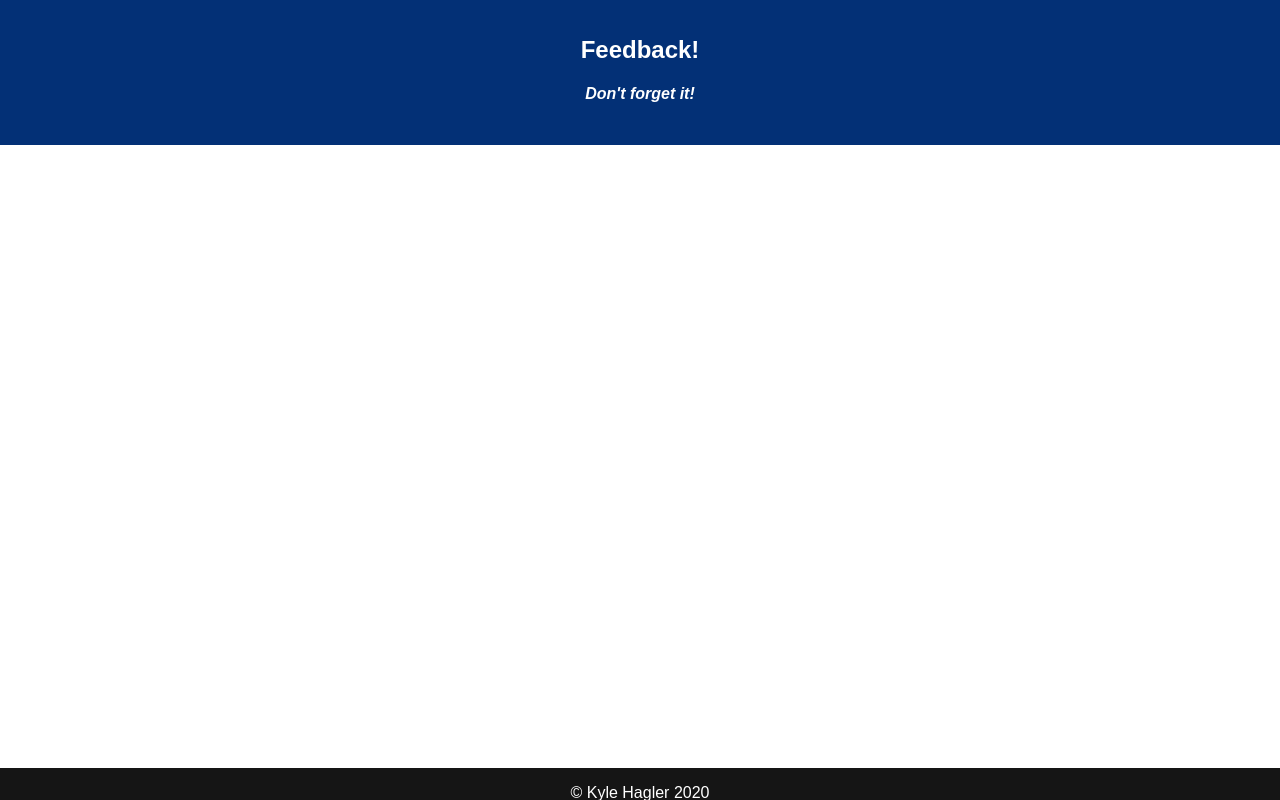
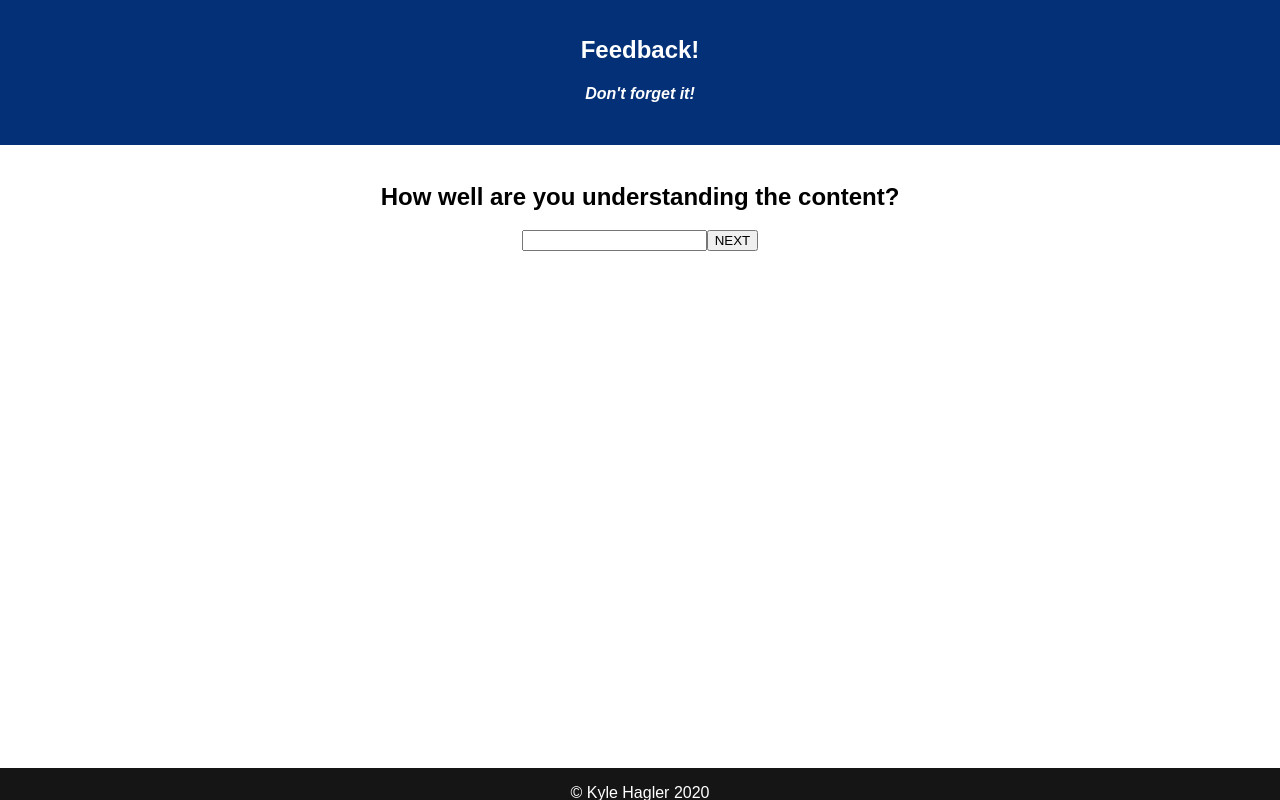
Before and after one commit to KyleHagler-bit/redux-feedback-loop-unzipped, a React (Create React App) app in the folder redux-feedback-loop-master/: page /#/understanding in a window 1280 px wide. Built offline with nearby package versions, Linux system fonts and the light colour scheme.

Commit message:
I think understanding form is working

```diff
--- a/redux-feedback-loop-master/src/components/App/App.js
+++ b/redux-feedback-loop-master/src/components/App/App.js
@@ -6,7 +6,7 @@ import { HashRouter as Router, Switch, Route, NavLink } from 'react-router-dom';
 
 import Header from '../Header/Header';
 import FeelingForm from '../FeelingForm/FeelingForm';
-// import UnderstandingForm from '../UnderstandingForm/UnderstandingForm';
+import UnderstandingForm from '../UnderstandingForm/UnderstandingForm';
 // import SupportForm from '../SupportForm/SupportForm';
 // import CommentForm from '../CommentForm/CommnetForm';
 import Review from '../Review/Review';
@@ -42,7 +42,7 @@ class App extends Component {
             <FeelingForm/>
             </Route>
             <Route exact path ="/understanding">
-            {/* <UnderstandingForm/> */}
+            <UnderstandingForm/>
             </Route>
             <Route exact path ="/support">
             {/* <SupportForm/> */}
--- a/redux-feedback-loop-master/src/components/FeelingForm/FeelingForm.js
+++ b/redux-feedback-loop-master/src/components/FeelingForm/FeelingForm.js
@@ -34,8 +34,6 @@ class FeelingForm extends React.Component {
     this.props.dispatch({ type: "UPDATE_FEELING", payload: this.state });
   }
 
-
-
   render() {
 
     return (
--- a/redux-feedback-loop-master/src/components/Review/Review.js
+++ b/redux-feedback-loop-master/src/components/Review/Review.js
@@ -6,15 +6,17 @@ import { withRouter } from "react-router";
 // import { Input, TextField, Button, Select, MenuItem, Paper} from "@material-ui/core";
 
 class Review extends React.Component {
-
+ //here in review on submit is when the data should be sent to the database....
 
   render() {
     const {feeling} = this.props.feeling;
+    const {understanding} = this.props.understanding;
+    console.log(`feel: ${feeling} understand: ${understanding}`)
     return (
       <div>
         <h2>Review Your Feedback</h2>
         Feelings:{feeling} <br/>
-        Understanding: <br/>
+        Understanding: {understanding} <br/>
         Support: <br/>
         Comments: <br/>
         <button>Submit</button>
@@ -27,6 +29,7 @@ const mapStateToProps = (state) => {
 	// pull current order from Redux store
 	return {
     feeling: state.feeling,
+    understanding: state.understanding
   };
 };
 
--- a/redux-feedback-loop-master/src/components/UnderstandingForm/UnderstandingForm.js
+++ b/redux-feedback-loop-master/src/components/UnderstandingForm/UnderstandingForm.js
@@ -7,7 +7,7 @@ import { withRouter } from "react-router";
 class UnderstandingForm extends React.Component {
 
 	state = {
-    understanding:0,
+    understanding: 0,
   }
 
 	// handle change handles input field changes
@@ -20,14 +20,14 @@ class UnderstandingForm extends React.Component {
   submitInfo = (event) => {
 		// validation is handled by the form "required" attribute
     event.preventDefault();
-    this.props.history.push("/");
+    this.props.history.push("/support");
   };
 
   // componentWillUnmout is called when the client navigates away from the form page
   componentWillUnmount() {
+    console.log ("understanding payload", this.state)
     this.props.dispatch({ type: "UPDATE_UNDERSTANDING", payload: this.state });
   }
-
 
 
   render() {
--- a/redux-feedback-loop-master/src/index.js
+++ b/redux-feedback-loop-master/src/index.js
@@ -11,7 +11,14 @@ import { Provider } from "react-redux";
 const feelingReducer = (state = { feeling: 0}, action) => {
   let newState = { ...state };
   if (action.type === "UPDATE_FEELING") {
-    // payload need to be an object containing all of the customer info
+    newState = { ...newState, ...action.payload };
+  }
+  return newState;
+};
+
+const understandingReducer = (state = { understanding: 0}, action) => {
+  let newState = { ...state };
+  if (action.type === "UPDATE_UNDERSTANDING") {
     newState = { ...newState, ...action.payload };
   }
   return newState;
@@ -20,6 +27,7 @@ const feelingReducer = (state = { feeling: 0}, action) => {
 const storeInstance = createStore(
   combineReducers({
     feeling: feelingReducer,
+    understanding: understandingReducer,
   }),
   window.__REDUX_DEVTOOLS_EXTENSION__ && window.__REDUX_DEVTOOLS_EXTENSION__()
 );
```
